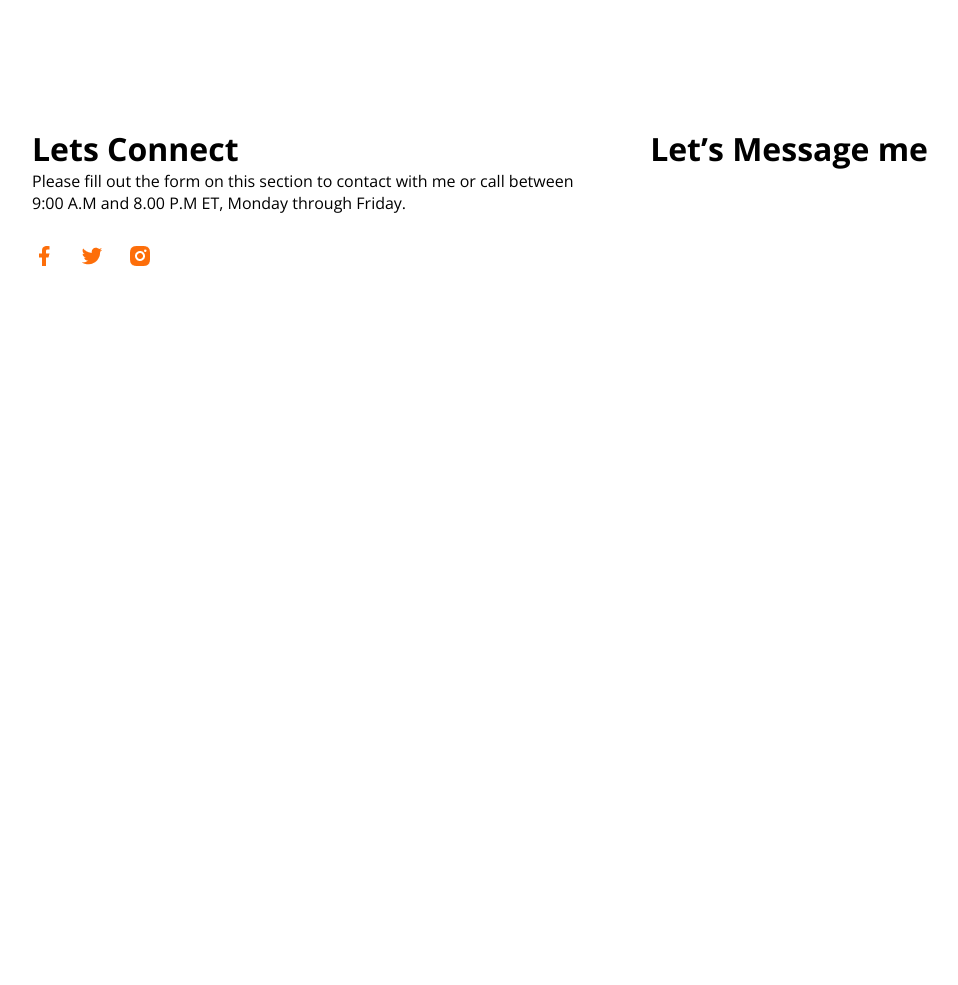
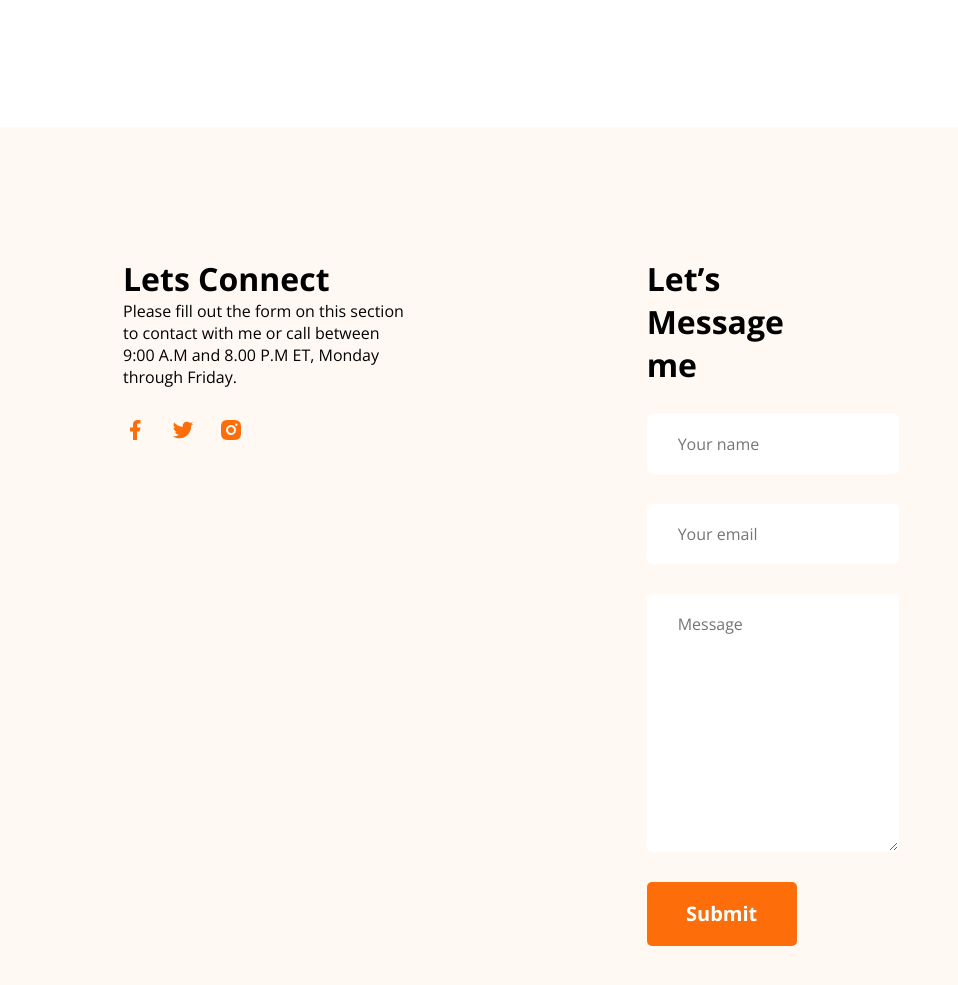
Before and after one commit to Saiful10400/module-5-practice-protfolio-, a plain HTML site: page index.html in a window 1280 px wide. Shown: the part 3775-4760 px from the top of the page, without its empty margins (160-1118 px from the left). Before the commit the page ends 4043 px from the top, so only its background shows below. Drawn offline with nearby package versions, Linux system fonts and the light colour scheme.

Commit message:
full website is commited.this is the final commit from this projec

```diff
--- a/All css styles/style.css
+++ b/All css styles/style.css
@@ -338,3 +338,37 @@ color: #181818;
     display: flex;
     gap: 24px;
 }
+/* footer form style. */
+
+.footer-form{
+    padding-left: 230px;
+}
+.footer-form h1{
+    margin-bottom: 28px;
+}
+
+.footer-form form input[type=email],form input[type=text],form textarea {
+
+    display: block;
+    margin-bottom: 30px;
+    border: transparent;
+    width: 100%;
+    padding: 18px 30px;
+    color:#757575;
+    font-size: 16px;
+    font-weight: 400;
+    border: 1px solid transparent;
+    outline: none;
+    border-radius: 5px;
+
+}
+
+.submit-btn{
+    width: 150px;
+    height: 64px;
+    cursor: pointer;
+}
+footer{
+    padding: 130px;
+    background-color: #FFF8F3;
+}
--- a/index.html
+++ b/index.html
@@ -209,6 +209,12 @@
         </div>
         <div class="footer-form">
             <h1>Let’s Message me</h1>
+            <form>
+                   <input type="text" placeholder="Your name">
+                   <input  type="email" placeholder="Your email">
+                   <textarea name="" id="" cols="30" rows="10" placeholder="Message"></textarea>
+                   <input class=" submit-btn primary-btn" type="submit" value="Submit">
+            </form>
         </div>
     </div>
 
```
